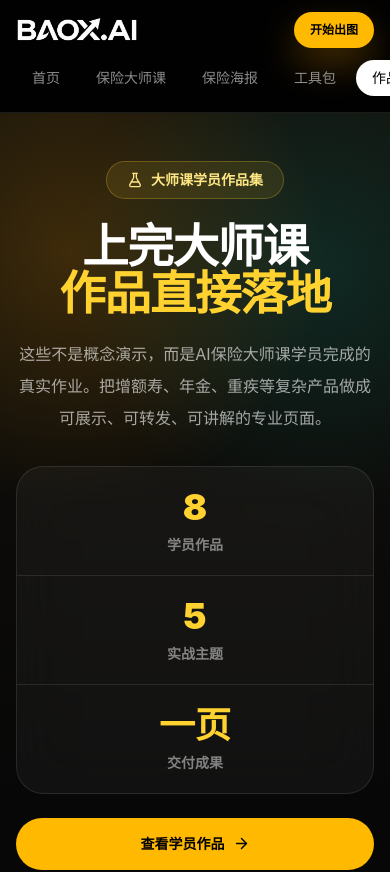
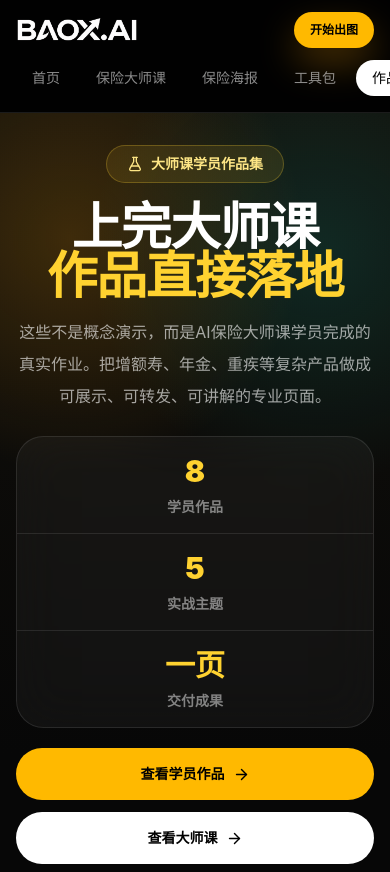
Before and after one commit to chuanqingdai/baox, a Next.js app: page /lab in a window 390 px wide. Shown: the top 872 px of the page. Built offline with nearby package versions, Linux system fonts and the light colour scheme.

Commit message:
Optimize hero layouts

```diff
--- a/src/app/about/page.tsx
+++ b/src/app/about/page.tsx
@@ -26,11 +26,11 @@ const asset = (name: string) => `/insurance/baox-original/images/${name}`;
 export default function AboutPage() {
   return (
     <BaoxPageChrome active="/about">
-      <section className="relative overflow-hidden px-5 py-20 sm:px-8">
+      <section className="baox-simple-hero relative overflow-hidden px-5 sm:px-8">
         <div className="absolute inset-0 bg-[radial-gradient(circle_at_50%_0%,rgba(245,158,11,0.18),transparent_42%)]" />
         <div className="relative mx-auto max-w-[1500px] text-center">
           <p className="text-sm font-black tracking-[0.24em] text-amber-300">ABOUT BAOX.AI</p>
-          <h1 className="mt-5 text-5xl font-black tracking-tight sm:text-7xl">
+          <h1 className="baox-simple-hero-title mt-5 font-black tracking-tight">
             关于<span className="text-amber-300">我们</span>
           </h1>
           <p className="mx-auto mt-6 max-w-2xl text-xl font-semibold text-white/66">心有山海 ｜ 万相燎原</p>
--- a/src/app/globals.css
+++ b/src/app/globals.css
@@ -38,6 +38,75 @@ img {
   display: block;
 }
 
+.baox-hero-frame {
+  height: min(56.25vw, calc(100svh - 4.125rem));
+  min-height: 430px;
+  max-height: 860px;
+}
+
+.baox-subhero {
+  padding-block: clamp(2rem, 4vw, 3rem);
+}
+
+.baox-subhero-grid {
+  min-height: min(580px, calc(100svh - 10.25rem));
+}
+
+.baox-subhero-title {
+  font-size: clamp(3.2rem, 6vw, 5rem);
+  line-height: 0.96;
+}
+
+.baox-subhero-copy {
+  margin-top: clamp(1rem, 1.7vw, 1.35rem);
+}
+
+.baox-subhero-actions {
+  margin-top: clamp(1.25rem, 2vw, 1.75rem);
+}
+
+.baox-subhero-action {
+  min-height: 3.25rem;
+}
+
+.baox-subhero-media {
+  max-height: min(42vw, calc(100svh - 12rem));
+  width: 100%;
+  object-fit: contain;
+}
+
+.baox-simple-hero {
+  padding-block: clamp(3rem, 6vw, 4.5rem);
+}
+
+.baox-simple-hero-title {
+  font-size: clamp(3rem, 6vw, 4.5rem);
+  line-height: 1;
+}
+
+@media (max-width: 767px) {
+  .baox-hero-frame {
+    height: min(112vw, calc(100svh - 7.5rem));
+    min-height: 360px;
+  }
+
+  .baox-subhero {
+    padding-block: 2rem;
+  }
+
+  .baox-subhero-grid {
+    min-height: auto;
+  }
+
+  .baox-subhero-title {
+    font-size: clamp(2.5rem, 13vw, 3.4rem);
+  }
+
+  .baox-subhero-media {
+    max-height: none;
+  }
+}
+
 button:not(:disabled),
 [role="button"]:not([aria-disabled="true"]),
 input[type="button"]:not(:disabled),
--- a/src/app/lab/page.tsx
+++ b/src/app/lab/page.tsx
@@ -28,38 +28,38 @@ const metrics = [
 export default function LabPage() {
   return (
     <BaoxPageChrome active="/lab">
-      <section className="relative overflow-hidden px-4 py-12 sm:px-8 lg:py-24">
+      <section className="baox-subhero relative overflow-hidden px-4 sm:px-8">
         <div className="absolute inset-0 bg-[radial-gradient(circle_at_18%_16%,rgba(245,158,11,0.2),transparent_32%),radial-gradient(circle_at_82%_18%,rgba(20,184,166,0.16),transparent_32%),linear-gradient(180deg,#12100b_0%,#070707_82%)]" />
-        <div className="relative mx-auto flex w-full max-w-[1180px] flex-col items-center justify-center text-center lg:min-h-[560px]">
+        <div className="baox-subhero-grid relative mx-auto flex w-full max-w-[1180px] flex-col items-center justify-center text-center">
           <div>
             <p className="inline-flex items-center gap-2 rounded-full border border-amber-300/25 bg-amber-300/10 px-5 py-2 text-sm font-black text-amber-200">
               <FlaskConical size={16} />
               大师课学员作品集
             </p>
-            <h1 className="mt-6 text-[2.9rem] font-black leading-[1.02] tracking-tight sm:mt-8 sm:text-7xl lg:text-8xl">
+            <h1 className="baox-subhero-title mt-5 font-black tracking-tight sm:mt-6">
               上完大师课
               <span className="block text-amber-300">作品直接落地</span>
             </h1>
-            <p className="mx-auto mt-5 max-w-3xl text-base leading-8 text-white/62 sm:mt-7 sm:text-lg">
+            <p className="baox-subhero-copy mx-auto max-w-3xl text-base leading-8 text-white/62 sm:text-lg">
               这些不是概念演示，而是AI保险大师课学员完成的真实作业。把增额寿、年金、重疾等复杂产品做成可展示、可转发、可讲解的专业页面。
             </p>
           </div>
 
-          <div className="mt-8 w-full max-w-3xl sm:mt-10">
+          <div className="mt-6 w-full max-w-3xl sm:mt-7">
             <div className="grid overflow-hidden rounded-[1.7rem] border border-white/10 bg-white/[0.045] backdrop-blur-xl sm:grid-cols-3">
               {metrics.map(([value, label]) => (
-                <div key={label} className="border-b border-white/10 px-6 py-5 last:border-b-0 sm:border-b-0 sm:border-r sm:last:border-r-0">
-                  <div className="text-4xl font-black text-amber-300">{value}</div>
+                <div key={label} className="border-b border-white/10 px-6 py-4 last:border-b-0 sm:border-b-0 sm:border-r sm:last:border-r-0">
+                  <div className="text-3xl font-black text-amber-300 sm:text-4xl">{value}</div>
                   <div className="mt-2 text-sm font-bold text-white/48">{label}</div>
                 </div>
               ))}
             </div>
-            <div className="mt-6 flex flex-col justify-center gap-3 sm:flex-row">
-              <Link href="#lab-topics" className="inline-flex h-[52px] items-center justify-center gap-2 rounded-full bg-amber-400 px-7 text-sm font-black text-black transition hover:bg-amber-300">
+            <div className="mt-5 flex flex-col justify-center gap-3 sm:flex-row">
+              <Link href="#lab-topics" className="baox-subhero-action inline-flex items-center justify-center gap-2 rounded-full bg-amber-400 px-7 text-sm font-black text-black transition hover:bg-amber-300">
                 查看学员作品
                 <ArrowRight size={17} />
               </Link>
-              <Link href="/masterclass" className="inline-flex h-[52px] items-center justify-center gap-2 rounded-full bg-white px-7 text-sm font-black text-black transition hover:bg-zinc-100">
+              <Link href="/masterclass" className="baox-subhero-action inline-flex items-center justify-center gap-2 rounded-full bg-white px-7 text-sm font-black text-black transition hover:bg-zinc-100">
                 查看大师课
                 <ArrowRight size={17} />
               </Link>
--- a/src/app/page.tsx
+++ b/src/app/page.tsx
@@ -241,7 +241,7 @@ export default function BaoxNewHomePage() {
         <div className="absolute inset-0 bg-[radial-gradient(circle_at_18%_18%,rgba(245,158,11,0.16),transparent_30%),radial-gradient(circle_at_82%_22%,rgba(20,184,166,0.13),transparent_30%),linear-gradient(180deg,#111_0%,#070707_86%)]" />
         <div className="absolute inset-x-0 bottom-0 h-20 bg-gradient-to-t from-[#070707] to-transparent" />
         <div className="relative flex w-full flex-col justify-start">
-          <div className="baox-hero-media relative aspect-video w-full overflow-hidden rounded-none bg-black shadow-[0_44px_120px_rgba(0,0,0,0.52)]">
+          <div className="baox-hero-media baox-hero-frame relative w-full overflow-hidden rounded-none bg-black shadow-[0_44px_120px_rgba(0,0,0,0.52)]">
             {heroBanners.map((banner, index) => (
               <Link
                 key={banner.title}
@@ -252,9 +252,9 @@ export default function BaoxNewHomePage() {
                 }`}
               >
                 <img src={banner.image} alt={banner.title} className="h-full w-full !rounded-none object-contain transition duration-700 group-hover:scale-[1.01]" />
-                <div className="pointer-events-none absolute inset-x-0 bottom-0 z-10 flex h-24 items-end justify-center bg-gradient-to-t from-black/62 via-black/24 to-transparent p-3 sm:h-36 sm:p-7">
+                <div className="pointer-events-none absolute inset-x-0 bottom-0 z-10 flex h-20 items-end justify-center bg-gradient-to-t from-black/62 via-black/24 to-transparent p-3 sm:h-28 sm:p-5">
                   <span
-                    className={`inline-flex h-12 min-w-[205px] items-center justify-center gap-2 rounded-full px-6 text-sm font-black shadow-[0_24px_58px_rgba(245,158,11,0.42)] transition group-hover:-translate-y-1 sm:h-[68px] sm:min-w-[310px] sm:gap-3 sm:px-9 sm:text-xl ${
+                    className={`inline-flex h-11 min-w-[190px] items-center justify-center gap-2 rounded-full px-5 text-sm font-black shadow-[0_24px_58px_rgba(245,158,11,0.42)] transition group-hover:-translate-y-1 sm:h-14 sm:min-w-[260px] sm:gap-3 sm:px-7 sm:text-lg ${
                       index === 0 ? "bg-amber-400 text-black" : "bg-white text-black"
                     }`}
                   >
--- a/src/app/tool/page.tsx
+++ b/src/app/tool/page.tsx
@@ -69,11 +69,11 @@ const asset = (name: string) => `/insurance/baox-original/images/${name}`;
 export default function ToolPage() {
   return (
     <BaoxPageChrome active="/tool">
-      <section className="relative overflow-hidden px-5 py-20 sm:px-8">
+      <section className="baox-simple-hero relative overflow-hidden px-5 sm:px-8">
         <div className="absolute inset-0 bg-[radial-gradient(circle_at_50%_0%,rgba(245,158,11,0.18),transparent_42%)]" />
         <div className="relative mx-auto max-w-[1500px] text-center">
           <p className="text-sm font-black tracking-[0.24em] text-amber-300">AI TOOLKIT</p>
-          <h1 className="mt-5 text-5xl font-black tracking-tight sm:text-7xl">AI工具包</h1>
+          <h1 className="baox-simple-hero-title mt-5 font-black tracking-tight">AI工具包</h1>
           <p className="mx-auto mt-6 max-w-2xl text-lg leading-8 text-white/58">保险人常用 AI 工具集合，一键直达超省心。</p>
         </div>
       </section>
```
Also changed, not shown: src/app/masterclass/page.tsx (+9 -9 lines), src/app/poster/page.tsx (+10 -10 lines).
